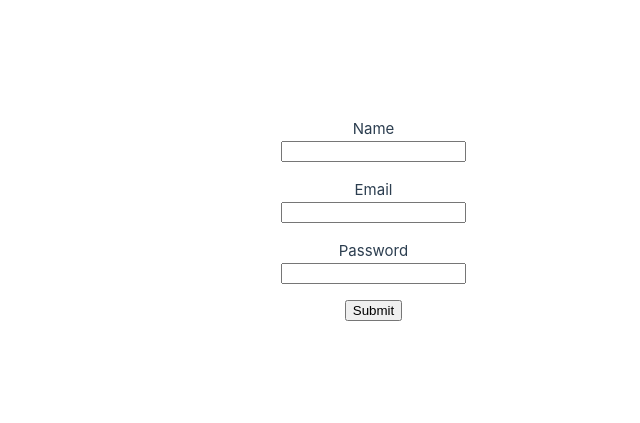
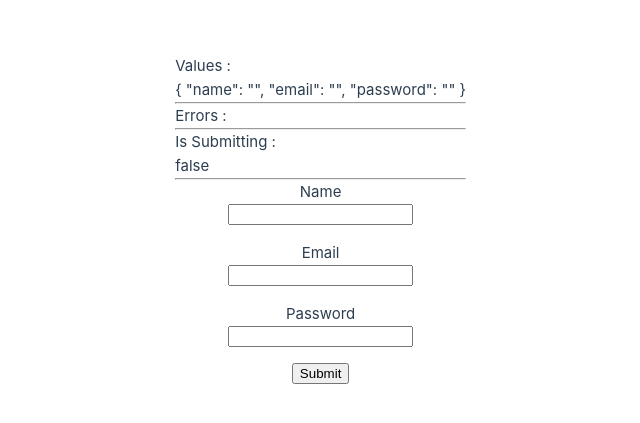
Before and after one commit to SylvainBoudacher/ControleVueJSKarl, a Vue app: page / in a window 1280 px wide. Shown: the part 173-596 px from the top of the page, without its empty margins (174-814 px from the left). Built offline with nearby package versions, Linux system fonts and the light colour scheme.

Commit message:
try to get Field

```diff
--- a/src/components/Field.vue
+++ b/src/components/Field.vue
@@ -1,20 +1,40 @@
 <script setup>
-import { defineProps } from "vue";
+import { inject } from "vue";
+
 const props = defineProps({
   name: {
     type: String,
     required: true,
   },
   as: {
-    type: String,
+    type: [Object, String],
     required: true,
   },
 });
+
+const formik = inject("formik");
 </script>
 
 <template>
-  <div class="form__group">
-    <label :for="name">{{ name }}</label>
-    <component :is="as" :id="name" :name="name" />
-  </div>
+  <component :name="name" :is="props.as" v-model="formik.values[props.name]">
+    <slot />
+  </component>
 </template>
+
+<style scoped>
+input {
+  border: 1px solid red;
+}
+
+textarea {
+  border: 1px solid red;
+}
+
+select {
+  border: 1px solid red;
+}
+
+label {
+  color: red;
+}
+</style>
--- a/src/components/Formik.vue
+++ b/src/components/Formik.vue
@@ -24,7 +24,7 @@ const isSubmitting = ref(false);
 // Methods
 const toggleSubmit = (value) => (isSubmitting.value = value);
 
-const handleSubmit = async (e) => {
+const handleSubmit = (e) => {
   e.preventDefault();
   isSubmitting.value = true;
   const potentialErrors = props.validate(values);
@@ -37,14 +37,27 @@ const handleSubmit = async (e) => {
     return;
   }
 
-  await props.onSubmit(values, toggleSubmit);
+  props.onSubmit(values, toggleSubmit);
 
   isSubmitting.value = false;
 };
 </script>
 
 <template>
-  <form @submit="handleSubmit">
+  <form @submit.prevent="handleSubmit">
+    <div>
+      <p>Values :</p>
+      {{ values }}
+      <hr />
+      <p>Errors :</p>
+      <ul>
+        <li v-for="(error, field) in errors" :key="field">{{ error }}</li>
+      </ul>
+      <hr />
+      <p>Is Submitting :</p>
+      {{ isSubmitting }}
+      <hr />
+    </div>
     <slot :values="values" :errors="errors" :isSubmitting="isSubmitting" />
   </form>
 </template>
--- a/src/components/HelloWorld.vue
+++ b/src/components/HelloWorld.vue
@@ -1,5 +1,6 @@
 <script setup>
 import Formik from "./Formik.vue";
+import Field from "./Field.vue";
 defineProps({
   msg: {
     type: String,
```
